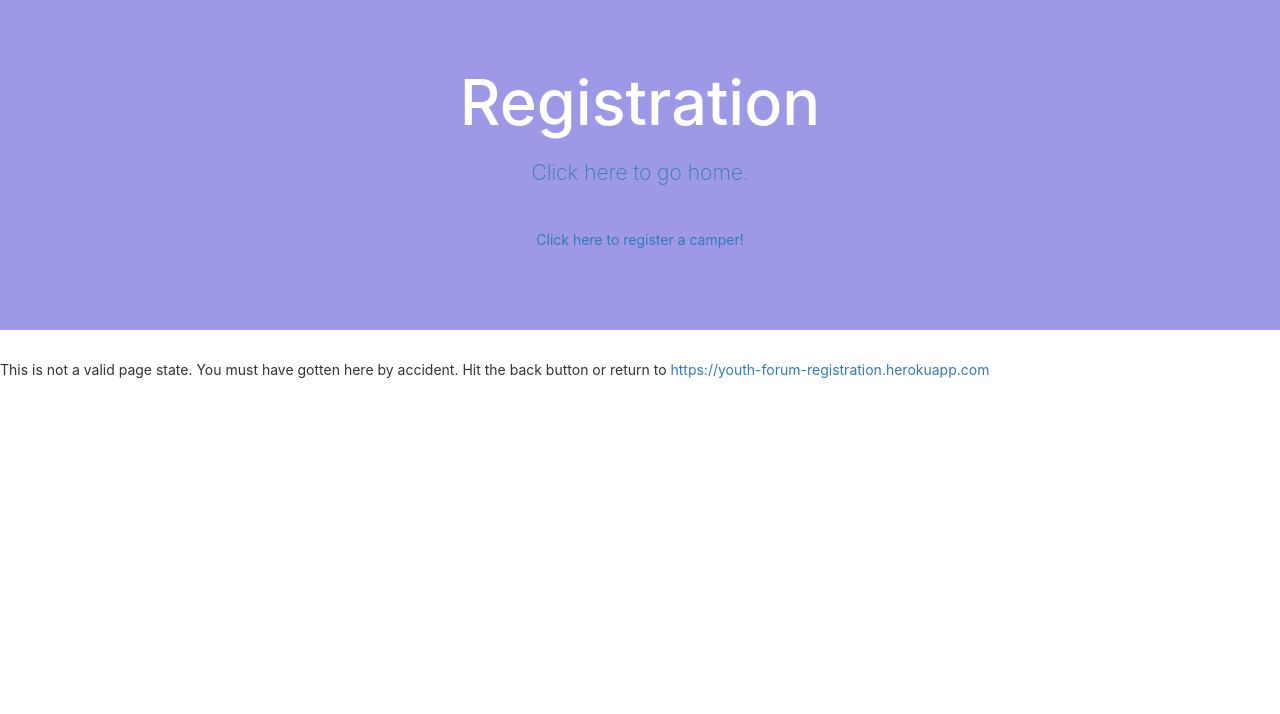
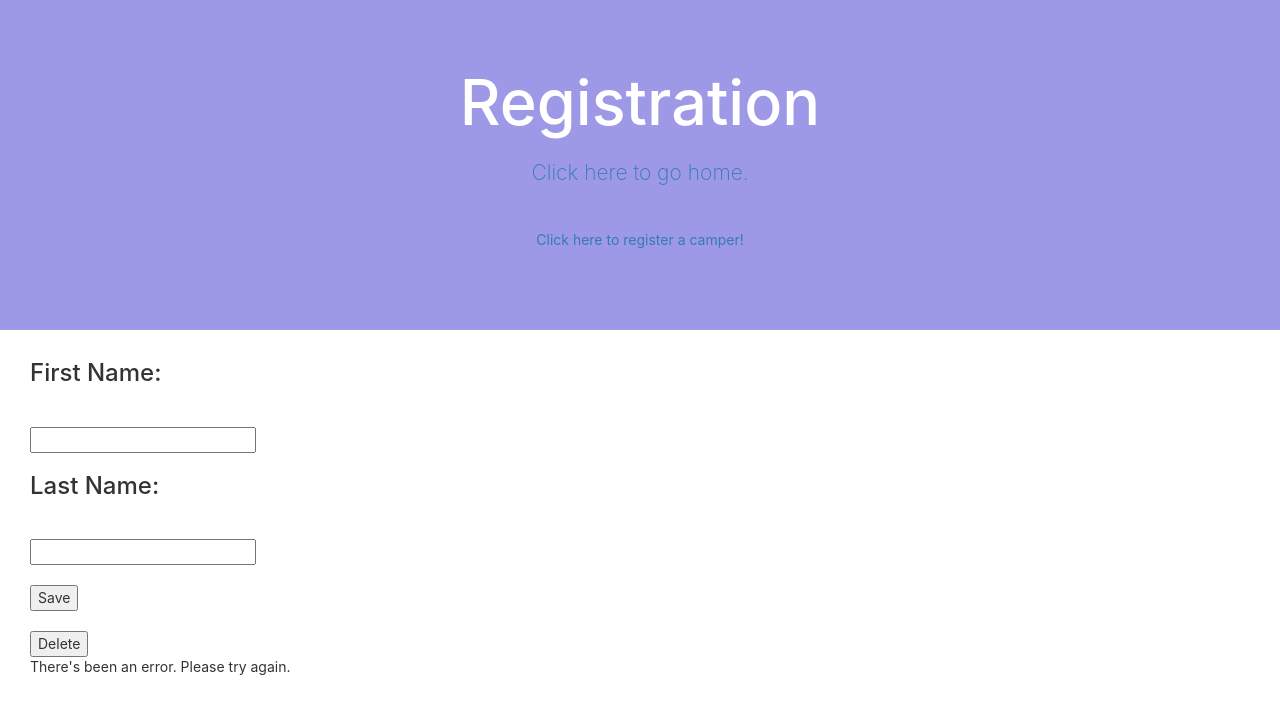
Before and after one commit to dvinitsky/summer-fest-registration, a React (Create React App) app: page /camperEdit in a window 1280 px wide. Shown: the top 714 px of the page. Built offline with nearby package versions, Linux system fonts and the light colour scheme; no server answers.

Commit message:
lots of work on editing camper

```diff
--- a/src/CamperEdit.js
+++ b/src/CamperEdit.js
@@ -3,16 +3,31 @@ import Error from './Error';
 import { Redirect } from 'react-router-dom';
 
 class CamperEdit extends React.Component {
-  constructor() {
-    super();
-    this.state = {};
+  constructor(props) {
+    super(props);
+
+    let group = {};
+    let camper = {};
+
+    const {location} = this.props;
+    if (location && location.state && location.state.group && location.state.camper) {
+      group = location.state.group;
+      camper = location.state.camper;
+    }
+
+    this.state = {
+      group,
+      camper
+    };
+
+    this.handleChange = this.handleChange.bind(this);
   }
-  cancelDelete = () => {
+  cancelDelete () {
     document.getElementById('delete-camper-modal').style.display = 'none';
     document.getElementById('camper-deleted-error').style.display = 'none';
-  };
+  }
 
-  deleteCamper = (id, size, group_id) => {
+  deleteCamper (id, size, group_id) {
     const options = {
       method: 'POST',
       headers: {
@@ -30,54 +45,85 @@ class CamperEdit extends React.Component {
       })
       .then(data => {
         this.setState({
-          deleteSuccessful: true,
+          shouldRedirect: true,
           campers: data.campers
         });
       })
       .catch(error => {
-        document.getElementById('camper-deleted-error').style.display = 'block';
+        document.getElementById('error').style.display = 'block';
       })
-  };
-  showDeleteModal = () => {
+  }
+  showDeleteModal () {
     document.getElementById('delete-camper-modal').style.display = 'block';
-  };
+  }
+  editCamper (id, first_name, last_name) {
+    console.log(id, first_name, last_name)
+    const options = {
+      method: 'POST',
+      headers: {
+        "Content-Type": "application/json",
+      },
+      body: JSON.stringify({ id, first_name, last_name })
+    };
+
+    console.log(options)
+
+    fetch('/camperEdit', options)
+    .then(response => {
+      if (response.ok) {
+        return response.json();
+      }
+      else throw new Error();
+    })
+    .then(data => {
+      this.setState({
+        shouldRedirect: true,
+        campers: data.campers
+      });
+    })
+    .catch(error => {
+      document.getElementById('error').style.display = 'block';
+    });
+  }
+  handleChange(e) {
+    const newState = {...this.state}
+    newState.camper[e.target.name] = e.target.value;
+    this.setState(newState);
+  }
 
   render() {
     const { location } = this.props;
 
-    if (this.state.deleteSuccessful) {
+    if (this.state.shouldRedirect) {
       return (
         <Redirect
           to={{
             pathname: '/groupEdit',
             state: {
               group: location.state.group,
-              campers : this.state.campers
+              campers: this.state.campers
             }
           }}
         />
       );
     }
 
-    if (location && location.state && location.state.group && location.state.camper) {
-      const group = location.state.group;
-      const camper = location.state.camper;
-
+    if (this.state.group && this.state.camper) {
       return (
-        <form className="camper-edit" method="post">
+        <div className="camper-edit">
           <h3>
             First Name:
           </h3>
-          <input className="camper-input" defaultValue={camper.first_name} name="first_name" />
+          <input onChange={this.handleChange} className="camper-input" defaultValue={this.state.camper.first_name} name="first_name" />
           <br />
           <h3>
             Last Name:
           </h3>
-          <input className="camper-input" defaultValue={camper.last_name} name="last_name" />
+          <input onChange={this.handleChange}  className="camper-input" defaultValue={this.state.camper.last_name} name="last_name" />
           <br />
           <br />
 
-          <button type="submit">Save</button>
+          <button type="button" onClick={() => this.editCamper(this.state.camper.id, this.state.camper.first_name, this.state.camper.last_name)}>Save</button>
 
           <br />
           <br />
@@ -85,20 +131,20 @@ class CamperEdit extends React.Component {
           <button type="button" onClick={this.showDeleteModal}>Delete</button>
 
           <div id="delete-camper-modal">
-            <h1>Are you sure you want to delete {camper.first_name} {camper.last_name}?
+            <h1>Are you sure you want to delete {this.state.camper.first_name} {this.state.camper.last_name}?
             </h1>
             <button type="button" onClick={this.cancelDelete}>No</button>
-            <button type="button" onClick={() => { this.deleteCamper(camper.id, camper.group_id, group.size) }}>Yes</button>
+            <button type="button" onClick={() => { this.deleteCamper(this.state.camper.id, this.state.camper.group_id, this.state.group.size) }}>Yes</button>
           </div>
           <div id="camper-deleted">
             Camper Deleted.
           </div>
-          <div id="camper-deleted-error">
+          <div id="error">
             There's been an error. Please try again.
           </div>
 
-          <input className="do-not-show" name="id" defaultValue={camper.id} />
-        </form>
+          <input className="do-not-show" name="id" defaultValue={this.state.camper.id} />
+        </div>
       );
     }
     return <Error />;
```
Also changed, not shown: server.js (+13 -2 lines).
